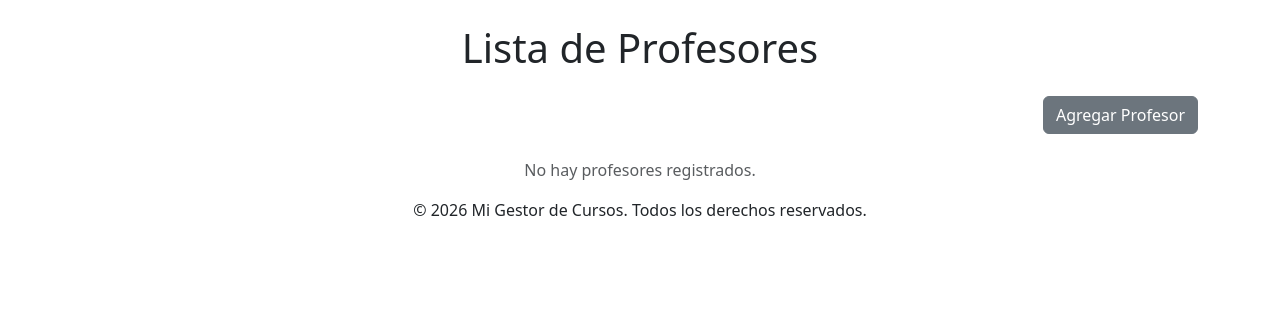
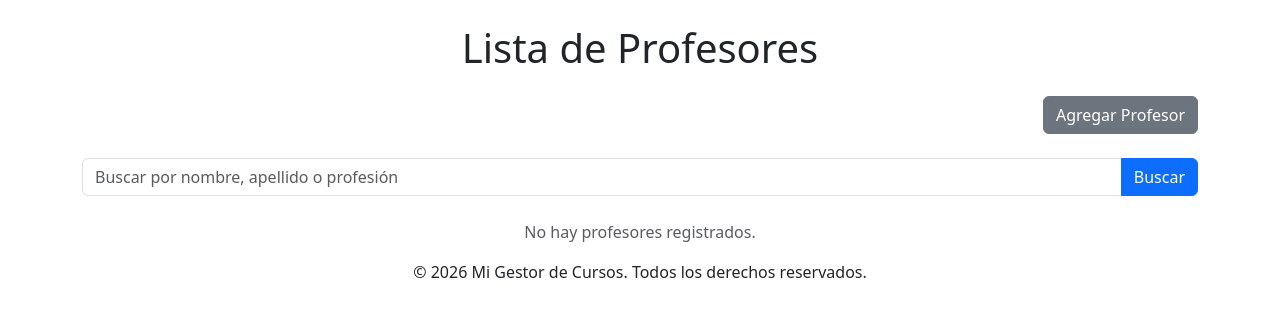
Before and after one commit to MauLen-dev/Primer-Proyecto-Cursos-Django, a Django app: page /profesores/ in a window 1280 px wide. Shown: the part 56-373 px from the top of the page. Run offline with Django 5.2, Linux system fonts and the light colour scheme; data that the repository does not hold is empty; some libraries are stand-ins or nearby versions.

Commit message:
implementacion de la busqueda de profesores en el html

```diff
--- a/Proyecto1/myapp/templates/myapp/profesores.html
+++ b/Proyecto1/myapp/templates/myapp/profesores.html
@@ -5,6 +5,16 @@
     <h1 class="text-center mb-4"> Lista de Profesores </h1>
     <div class="text-end mb-4"> <a class="btn btn-secondary" href="{% url 'profesorFormulario' %}">Agregar Profesor</a>
     </div>
+
+    <form method="get" action="{% url 'profesores' %}" class="mb-4">
+        <div class="input-group">
+            <input type="text" name="q" class="form-control" placeholder="Buscar por nombre, apellido o profesión" value="{{ query|default_if_none:'' }}">
+            <button type="submit" class="btn btn-primary">
+                <i class="bi bi-search"></i> Buscar
+            </button>
+        </div>
+    </form>
+
     <div class="row">
         {% for profesor in profesores %}
         <div class="col-mb-4 col-sm-6 mb-4">
--- a/Proyecto1/myapp/views.py
+++ b/Proyecto1/myapp/views.py
@@ -57,7 +57,7 @@ def profesorFormulario(request):
    return render(request, 'myapp/profesor_formulario.html', {'form': form})
 
 def profesoresBusqueda(request):
-    query = request.GET.get('')
+    query = request.GET.get('q')
     if query:
         profesores = Profesor.objects.filter(models.Q(nombre__icontains=query) | models.Q(apellido__icontains=query) | models.Q(profesion__icontains=query))
     else:
```
